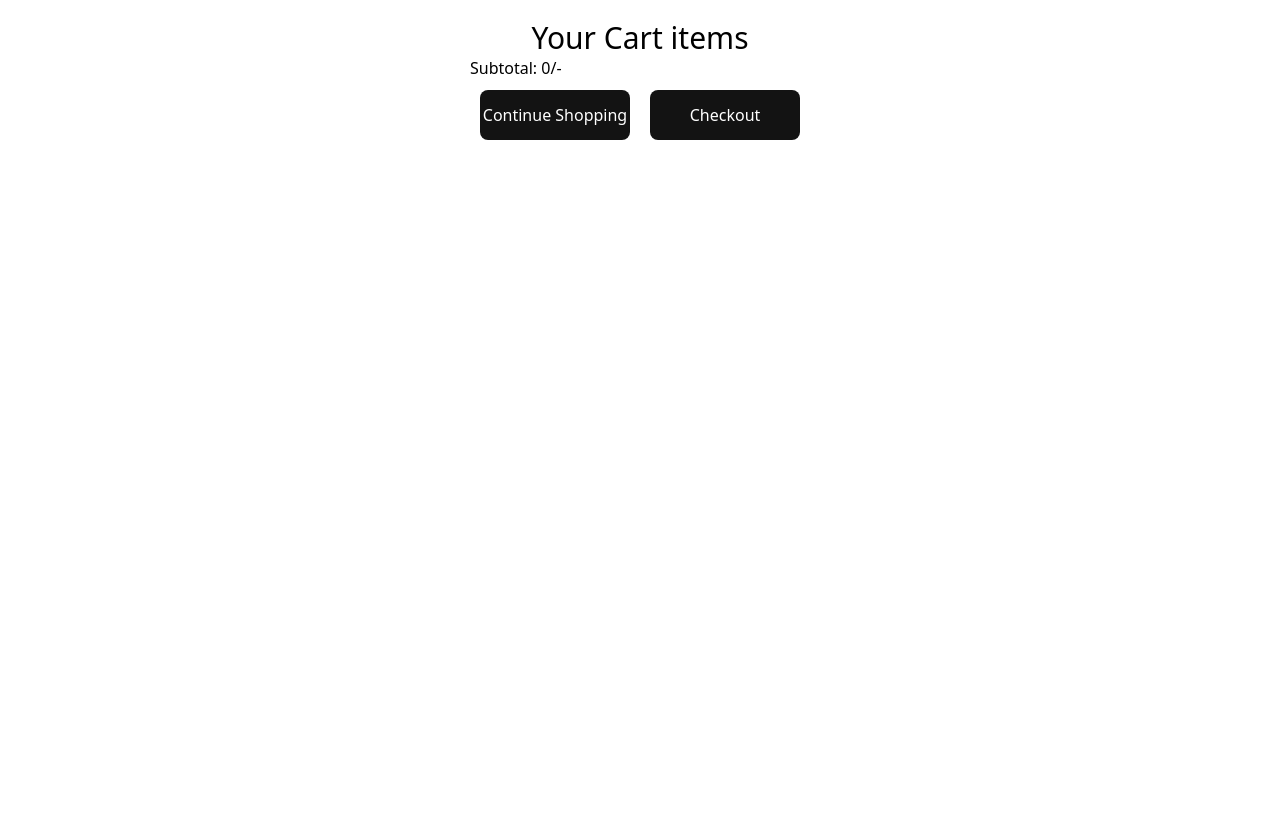
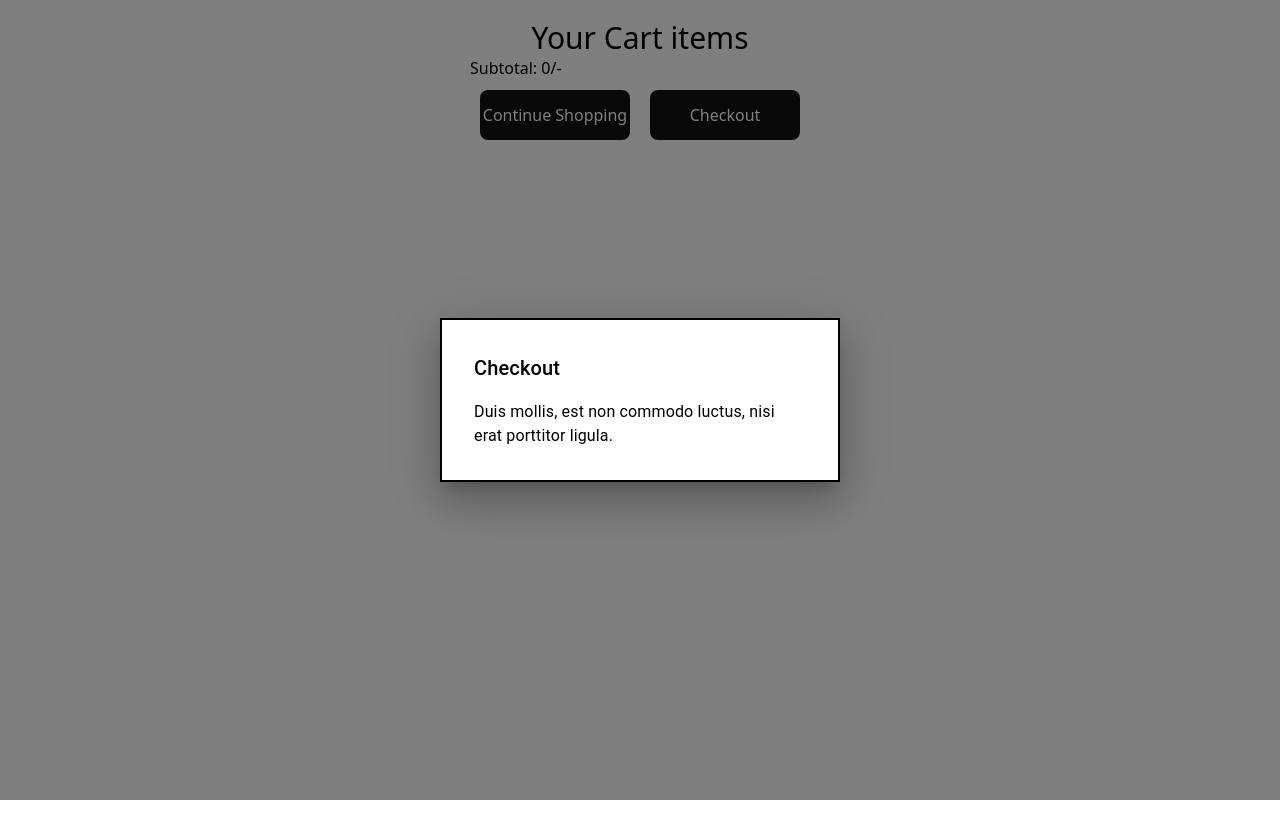
Before and after one commit to mayank2002-jpg/MENWELLCO, a React (Create React App) app: page /cart in a window 1280 px wide. Both pictures are taken after a click on the button "Checkout". Built offline with nearby package versions, Linux system fonts and the light colour scheme.

Commit message:
Checkout page

```diff
--- a/src/pages/Cart/index.js
+++ b/src/pages/Cart/index.js
@@ -5,10 +5,15 @@
 import "./cart.css";
 import { useNavigate } from "react-router-dom";
 
+import Modal from "@mui/material/Modal";
+import Checkout from "../Checkout/checkout";
+
 const Cart = () => {
   const { cartItems, getTotalCartAmount } = useContext(ShopContext);
   const totalAmount = getTotalCartAmount();
-
+  const [open, setOpen] = React.useState(false);
+  const handleOpen = () => setOpen(true);
+  const handleClose = () => setOpen(false);
   const navigate = useNavigate();
   return (
     <>
@@ -27,7 +32,16 @@
         <div className="checkout">
           <p>Subtotal: {totalAmount}/-</p>
           <button onClick={() => navigate("/")}>Continue Shopping</button>
-          <button>Checkout</button>
+
+          <button onClick={handleOpen}>Checkout</button>
+          <Modal
+            open={open}
+            onClose={handleClose}
+            aria-labelledby="modal-modal-title"
+            aria-describedby="modal-modal-description"
+          >
+            <Checkout />
+          </Modal>
         </div>
       </div>
     </>
--- /dev/null
+++ b/src/pages/Checkout/AddressForm.js
@@ -0,0 +1,7 @@
+import React from "react";
+
+const AddressForm = () => {
+  return <div>AddressForm</div>;
+};
+
+export default AddressForm;
--- /dev/null
+++ b/src/pages/Checkout/PaymentForm.js
@@ -0,0 +1,7 @@
+import React from "react";
+
+const PaymentForm = () => {
+  return <div>PaymentForm</div>;
+};
+
+export default PaymentForm;
--- /dev/null
+++ b/src/pages/Checkout/Review.js
@@ -0,0 +1,7 @@
+import React from "react";
+
+const Review = () => {
+  return <div>Review</div>;
+};
+
+export default Review;
--- /dev/null
+++ b/src/pages/Checkout/checkout.js
@@ -0,0 +1,30 @@
+import React from "react";
+import Typography from "@mui/material/Typography";
+import Box from "@mui/material/Box";
+
+const style = {
+  position: "absolute",
+  top: "50%",
+  left: "50%",
+  transform: "translate(-50%, -50%)",
+  width: 400,
+  bgcolor: "background.paper",
+  border: "2px solid #000",
+  boxShadow: 24,
+  p: 4,
+};
+
+const checkout = () => {
+  return (
+    <Box sx={style}>
+      <Typography id="modal-modal-title" variant="h6" component="h2">
+        Checkout
+      </Typography>
+      <Typography id="modal-modal-description" sx={{ mt: 2 }}>
+        Duis mollis, est non commodo luctus, nisi erat porttitor ligula.
+      </Typography>
+    </Box>
+  );
+};
+
+export default checkout;
```
